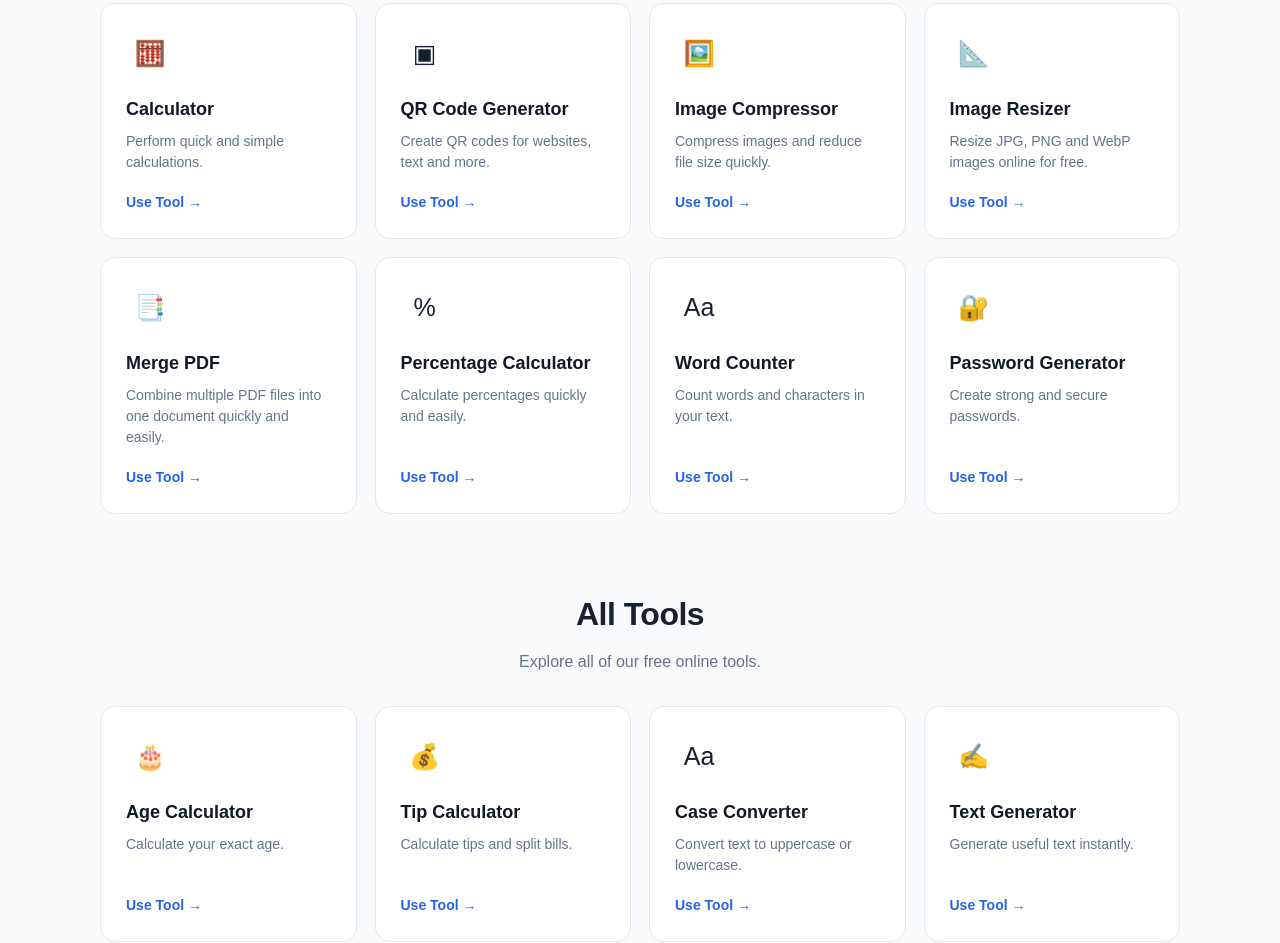
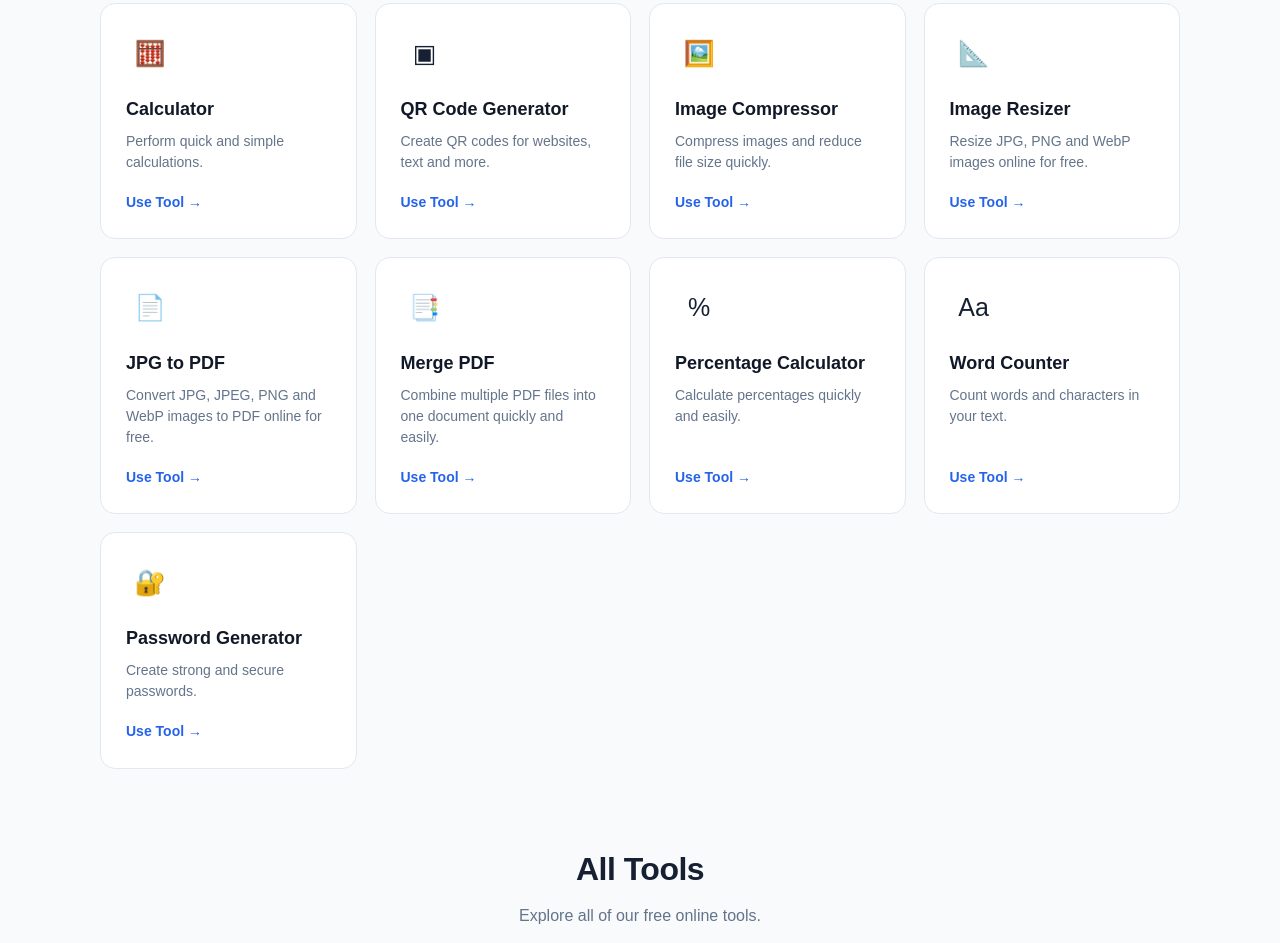
Before and after one commit to ibrhus1982-hash/gettoolly, a plain HTML site: page index.html in a window 1280 px wide. Shown: the part 626-1569 px from the top of the page. Drawn offline with Linux system fonts and the light colour scheme.

Commit message:
Add JPG to PDF conversion tool card
Added a new tool card for converting JPG to PDF with a description and link.

```diff
--- a/index.html
+++ b/index.html
@@ -714,6 +714,34 @@
         </article>
 
 
+        <!-- JPG to PDF -->
+
+        <article
+          class="tool-card"
+          data-name="jpg to pdf jpg jpeg png webp to pdf image to pdf"
+          data-category="pdf">
+
+          <div class="tool-icon">
+            📄
+          </div>
+
+          <h3>
+            JPG to PDF
+          </h3>
+
+          <p>
+            Convert JPG, JPEG, PNG and WebP images to PDF online for free.
+          </p>
+
+          <a
+            href="tools/jpg-to-pdf.html"
+            class="tool-link">
+            Use Tool →
+          </a>
+
+        </article>
+
+
         <!-- Merge PDF -->
 
         <article
```
